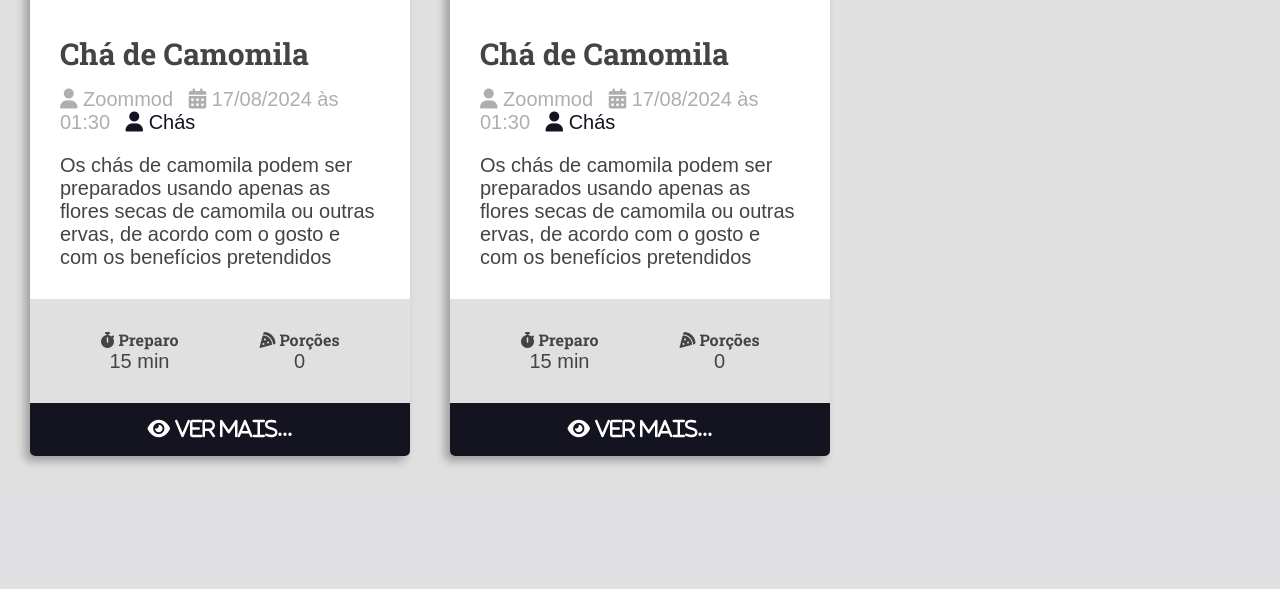
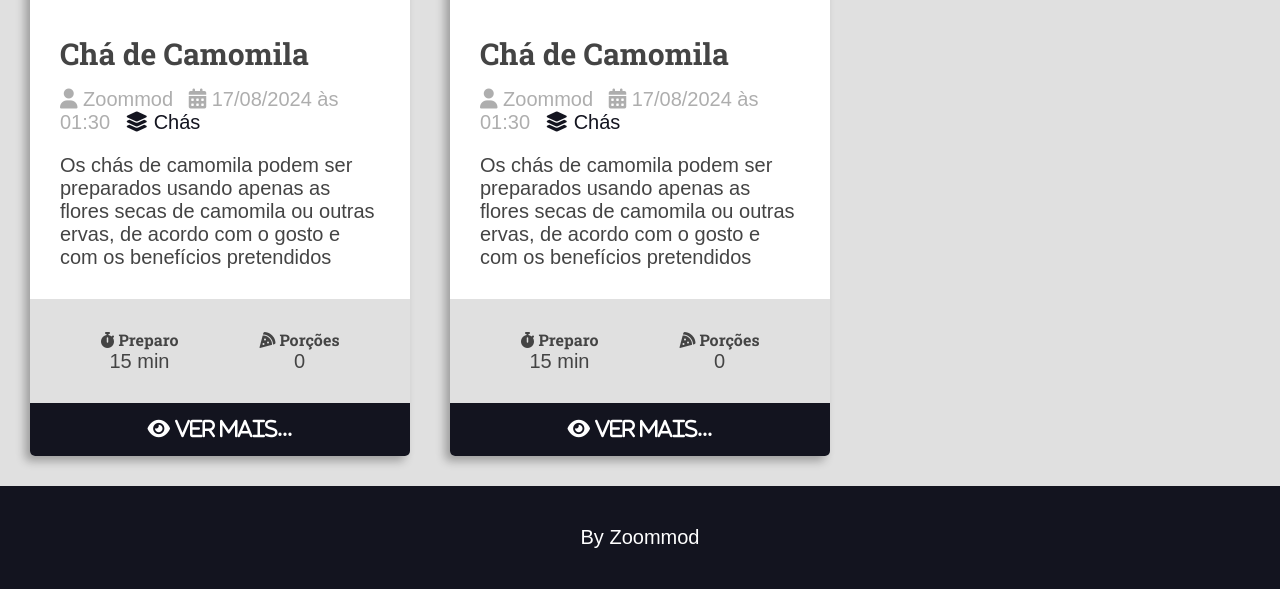
Before and after one commit to Zoommod/recipe-hub, a Django app: page / in a window 1280 px wide. Shown: the part 2082-2671 px from the top of the page. Before the commit the page ends 2548 px from the top, so only its background shows below. Run offline with Django 5.2, Linux system fonts and the light colour scheme; some libraries are stand-ins or nearby versions.

Commit message:
ADD: added the site footer

```diff
--- a/recipes/templates/recipes/pages/home.html
+++ b/recipes/templates/recipes/pages/home.html
@@ -16,5 +16,7 @@
             {% include "recipes/partials/recipe.html" %}
         </div>
     </main>
+
+    {% include "recipes/partials/footer.html" %}
 </body>
 </html>
--- /dev/null
+++ b/recipes/templates/recipes/partials/footer.html
@@ -0,0 +1,5 @@
+<footer class="main-footer">
+    <div class="developer">
+        <a href="https://github.com/Zoommod" target="_blank" rel="noreferrer nooper">By Zoommod</a>
+    </div>
+</footer>
--- a/recipes/templates/recipes/partials/head.html
+++ b/recipes/templates/recipes/partials/head.html
@@ -248,5 +248,25 @@
         .recipe-footer a:hover {
             filter: brightness(2);
         }
+
+        .main-footer {
+            display: flex;
+            align-items: center;
+            justify-content: space-between;
+            background: var(--color-primary-dark);
+            color: var(--color-white);
+            padding: var(--spacing-gutter-large);
+            justify-content: center;
+        }
+
+        .main-footer a {
+            color: var(--color-white);
+            text-decoration: none;
+            transition: all 300ms ease-in-out;
+        }
+
+        .main-footer a:hover{
+            filter: brightness(.5);
+        }
     </style>
 </head>
--- a/recipes/templates/recipes/partials/recipe.html
+++ b/recipes/templates/recipes/partials/recipe.html
@@ -19,7 +19,7 @@
 
         <span class="recipe-author-item">
             <a href="">
-                <i class="fas fa-user"></i>
+                <i class="fas fa-layer-group"></i>
                 <span>Chás</span>
             </a>
         </span>
```
